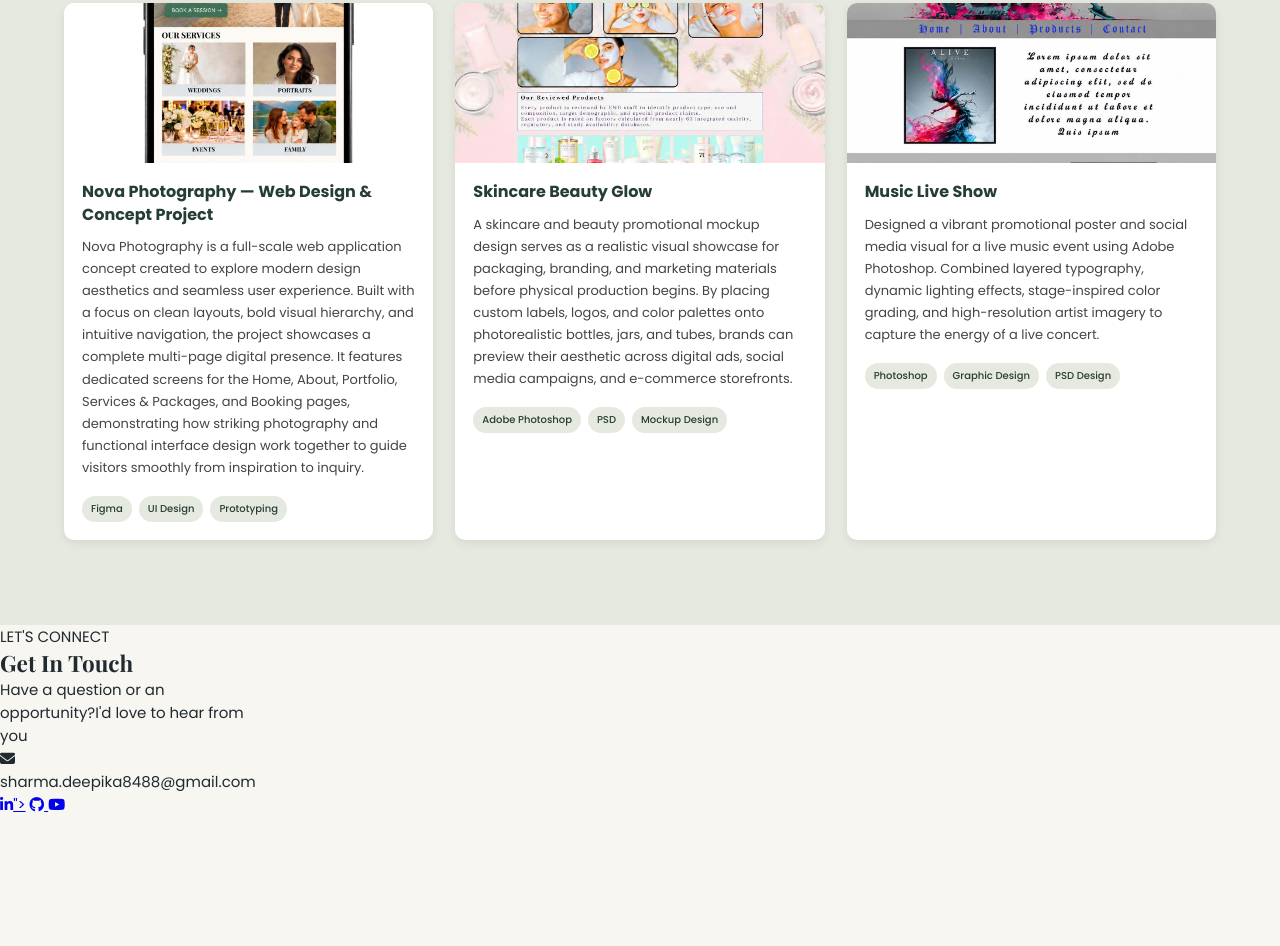
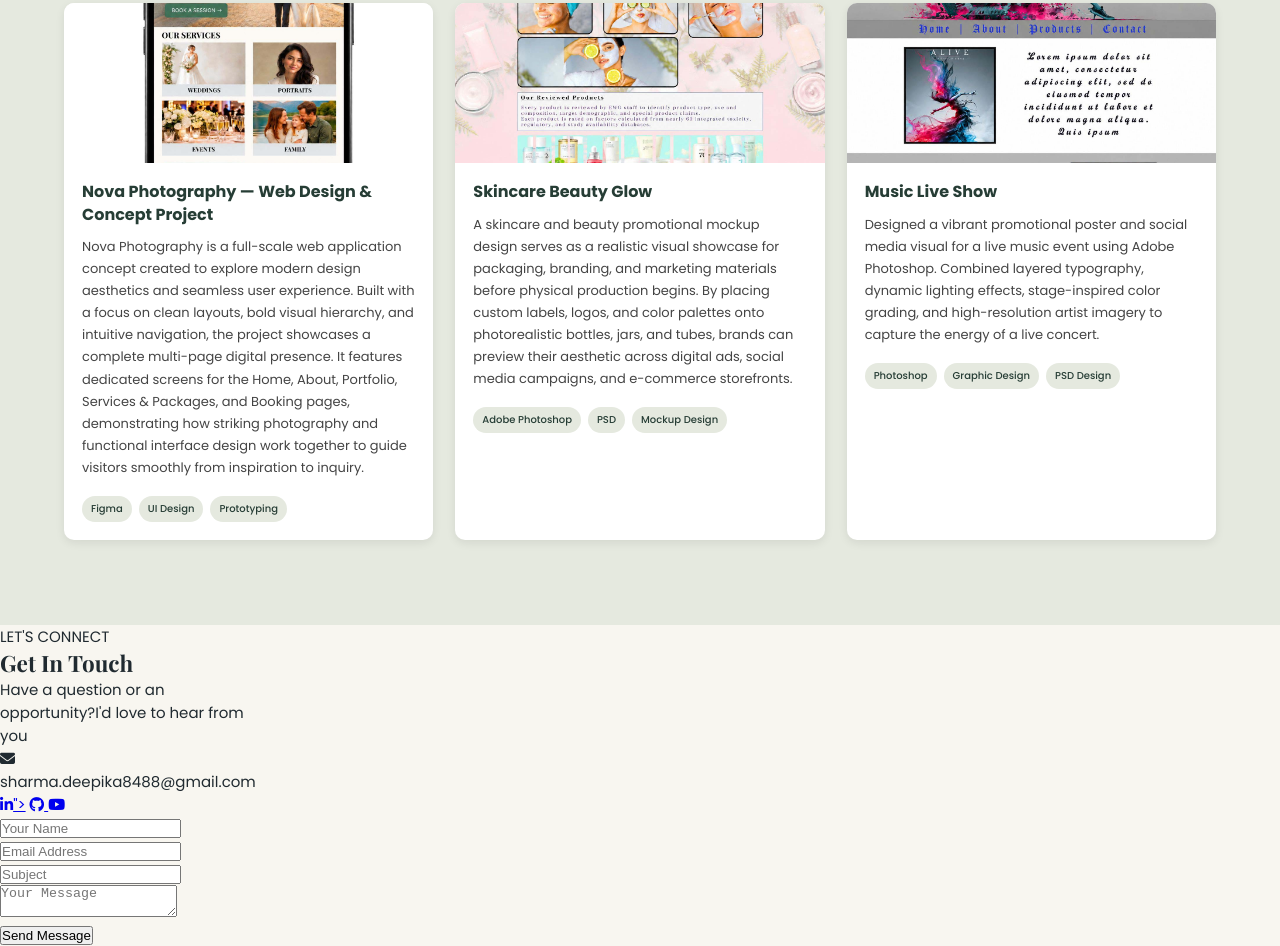
Before and after one commit to deepikaagileqa/deepikaagileqa.github.io, a plain HTML site: page index.html in a window 1280 px wide. Shown: the part 3112-4058 px from the top of the page. Before the commit the page ends 3928 px from the top, so only its background shows below. Drawn offline with nearby package versions, Linux system fonts and the light colour scheme.

Commit message:
Added the contact form  in index.html

```diff
--- a/index.html
+++ b/index.html
@@ -333,22 +333,23 @@
                aria-label="YouTube">
                 <i class="fa-brands fa-youtube"></i>
             </a>
+      </div>
+     </div>
 
+        <div class="contact-form">
+          <form id="portfolioForm">
+            <div class="form-grid">
+              <input type="text"id="name"placeholder="Your Name"required>
+              <input type="email"id="email"placeholder="Email Address"required>
+            </div>
+            <input type="text"id="subject"placeholder="Subject"required>
+            <textarea id="message"placeholder="Your Message"required></textarea>
+            <button type="submit">Send Message</button>
+          </form>
+          <p id="form-message" aria-live="polite"></p>
+        </div>
+</section>
+</main>
 
-   </div>
-
-  </div>
-</section>
-
-
-
-
-
-
-
-
-
-
-</main>
 </body>
 </html>
```
